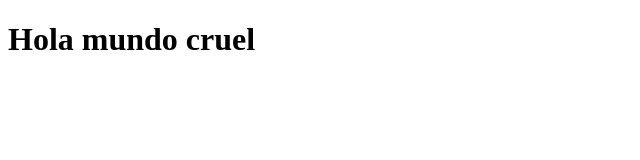
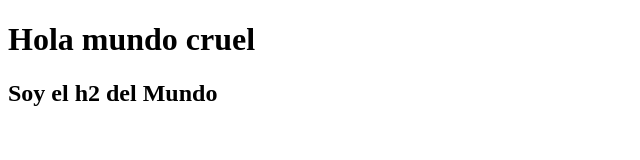
Before and after one commit to testdami555/gitw09, a plain HTML site: page index.html in a window 1280 px wide. Shown: the whole page, without its empty margins (0-640 px from the left). Drawn offline with Linux system fonts and the light colour scheme.

Commit message:
Creamos el h2

```diff
--- a/index.html
+++ b/index.html
@@ -8,5 +8,6 @@
 </head>
 <body>
     <h1>Hola mundo cruel</h1>
+    <h2>Soy el h2 del Mundo</h2>
 </body>
 </html>
```
